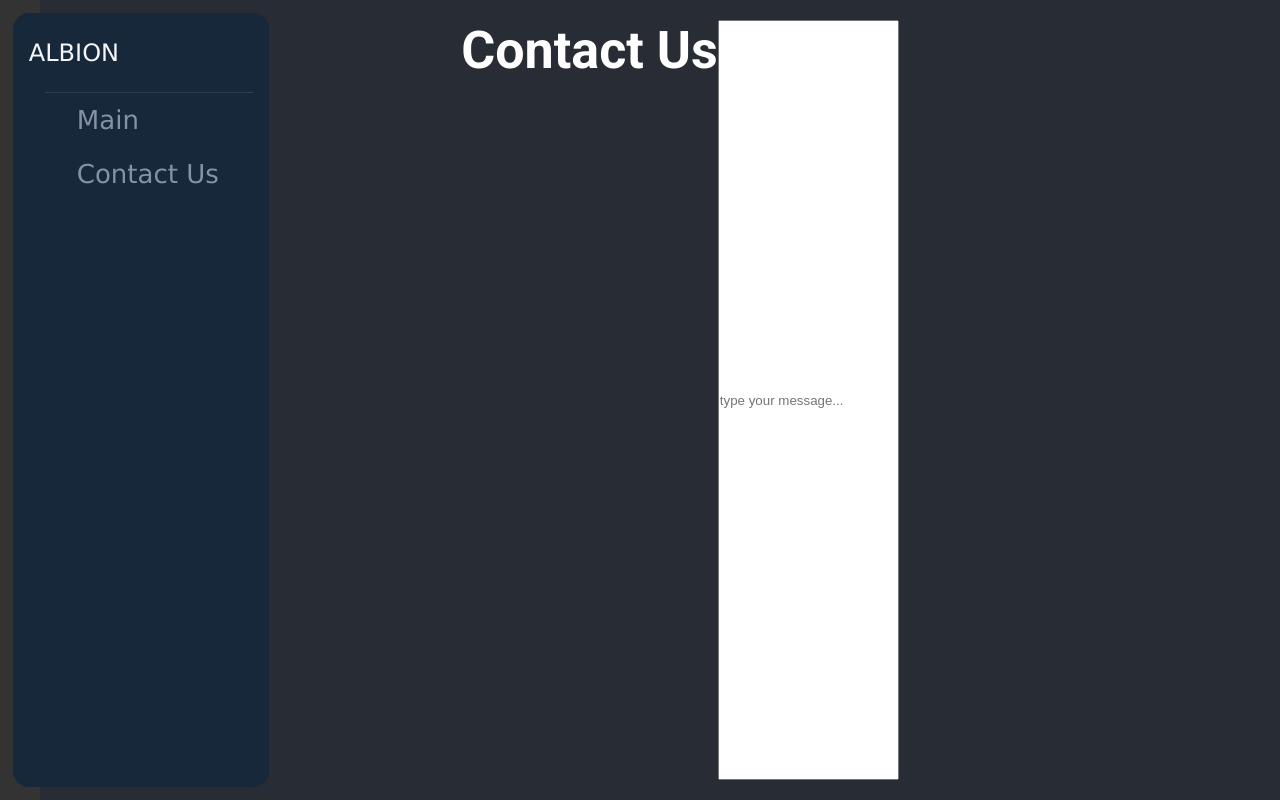
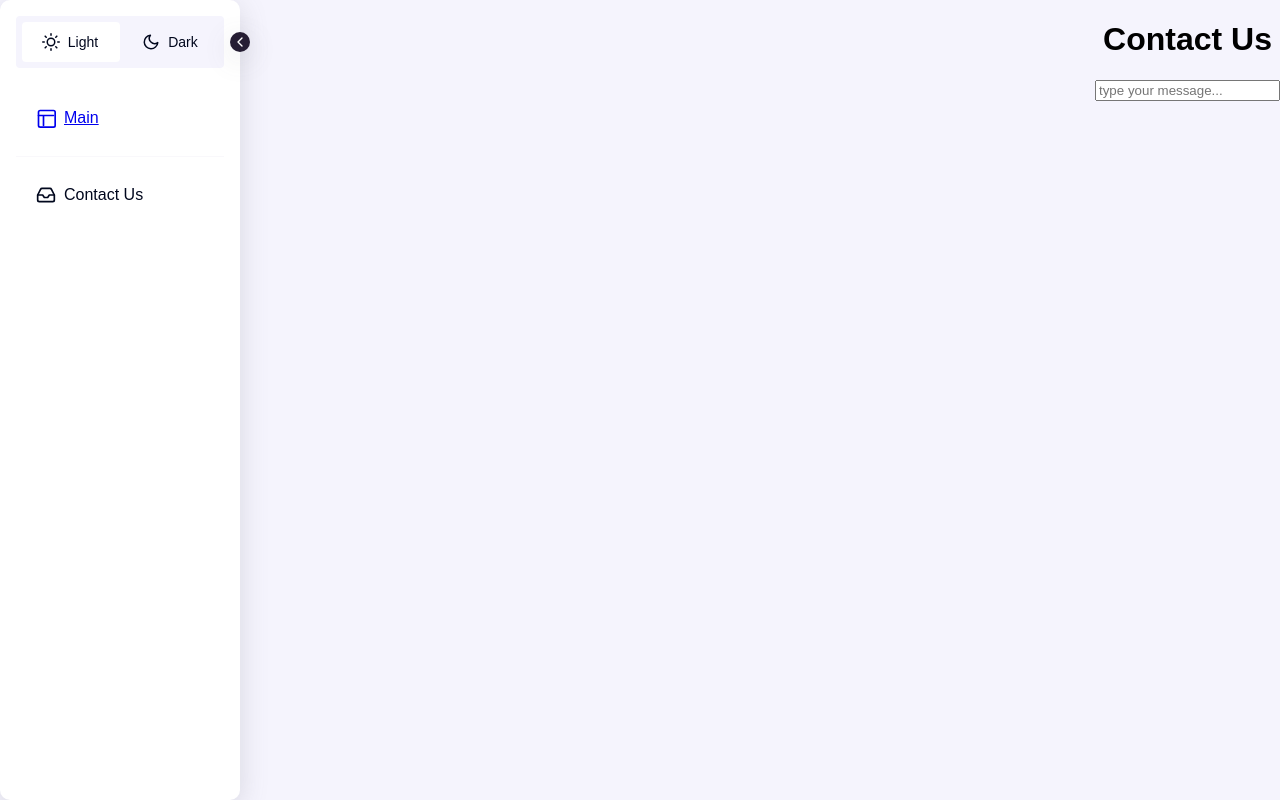
Before and after one commit to Volodymyr-Bauzi/albion-website, a React (Create React App) app: page /contact-us in a window 1280 px wide. Built offline with nearby package versions, Linux system fonts and the light colour scheme.

Commit message:
changed side navbar

```diff
--- a/src/App.js
+++ b/src/App.js
@@ -8,8 +8,6 @@ import './base.scss';
 
 function App() {
   return (
-    <div className="App">
-      <header className="App-header">
     <Router>
       <Helmet>
         <title>Pogo</title>
@@ -19,8 +17,6 @@ function App() {
         <Route path="/contact-us" element={<ContactUs />} />
       </Routes>
     </Router>
-      </header>
-    </div>
   );
 }
 
--- a/src/base.scss
+++ b/src/base.scss
@@ -1,35 +1,21 @@
-@import url('https://fonts.googleapis.com/css2?family=Roboto:wght@400;700&display=swap');
 @import './variables.scss';
 
 * {
+  box-sizing: border-box;
+}
+
+html,
+body {
+  width: 100%;
   margin: 0;
-  padding: 0;
+  height: 100%;
+  font-family: 'Poppins', sans-serif;
 }
 
 body {
-  font-family: $font-family-roboto;
+  background-color: var(--main-bg);
+  transition: 0.3s ease-in-out;
+  display: flex;
+  justify-content: center;
+  align-items: center;
 }
-
-.App {
-  text-align: center;
-}
-
-.App-logo {
-  height: 40vmin;
-  pointer-events: none;
-}
-
-.App-header {
-  background-color: #282c34;
-  min-height: 100vh;
-  display: flex;
-  flex-direction: column;
-  align-items: center;
-  justify-content: center;
-  font-size: calc(10px + 2vmin);
-  color: white;
-}
-
-.App-link {
-  color: #61dafb;
-}
--- a/src/components/Body/Body.module.scss
+++ b/src/components/Body/Body.module.scss
@@ -3,24 +3,16 @@
 
   width: 100vw;
   height: 100vh;
+  overflow: hidden;
 
   .bodyNav {
-    position: fixed;
-    top: 0;
-    left: 0;
-    height: 100%;
-    background-color: #333;
-    color: white;
-    padding: 20px;
-    box-sizing: border-box;
+    flex: 1 0 10%;
   }
 
   .bodyMain {
-    margin-left: 80px;
-    padding: 20px;
-    box-sizing: border-box;
     display: flex;
-    justify-content: center;
-    width: 100vw;
+    flex-direction: column;
+    align-items: center;
+    height: 100%;
   }
 }
--- a/src/components/NavigationBar/NavigationBar.js
+++ b/src/components/NavigationBar/NavigationBar.js
@@ -1,9 +1,13 @@
 import {useLocation, useNavigate} from 'react-router-dom';
 import s from './NavigationBar.module.scss';
+import {useEffect, useState} from 'react';
 
 const NavigationBar = () => {
   const navigate = useNavigate();
   const location = useLocation();
+
+  const [isShrinkView, setIsShrinkView] = useState(false);
+  const [isDarkMode, setIsDarkMode] = useState(false);
 
   const navigateTo = (path) => {
     navigate(path);
@@ -13,38 +17,138 @@ const NavigationBar = () => {
     return location.pathname === path ? 'active' : '';
   };
 
+  const handleSidebarView = () => {
+    setIsShrinkView(!isShrinkView);
+  };
+
+  const handleThemeChange = () => {
+    setIsDarkMode(!isDarkMode);
+    document.body.classList.toggle('dark');
+  };
+
+  useEffect(() => {
+    console.log(isDarkMode);
+  }, [isDarkMode]);
+
   return (
-    <>
-      <div id={s.navBar}>
-        {/* <input id={s.navToggle} /> */}
-        <div id={s.navHeader}>
-          <a id={s.navTitle}>
-            A<i className={`${s.fab} ${s.faCodepen}`}></i>LBION
-          </a>
-          {/* <label for="nav-toggle">
-            <span id={s.navToggleBurger}></span>
-          </label> */}
-          <hr />
+    <div className={`${s.sidebarContainer} ${isShrinkView ? s.shrink : ''}`}>
+      <button
+        className={s.sidebarViewButton}
+        type="button"
+        aria-label={isShrinkView ? 'Expand Sidebar' : 'Shrink Sidebar'}
+        title={isShrinkView ? 'Expand' : 'Shrink'}
+        onClick={handleSidebarView}
+      >
+        <svg
+          xmlns="http://www.w3.org/2000/svg"
+          width="24"
+          height="24"
+          viewBox="0 0 24 24"
+          fill="none"
+          stroke="currentColor"
+          stroke-width="2"
+          stroke-linecap="round"
+          stroke-linejoin="round"
+          class="feather feather-chevron-left"
+        >
+          <polyline points="15 18 9 12 15 6" />
+        </svg>
+      </button>
+      <div id={s.sidebarWrapper}>
+        <div className={s.sidebarThemeContainer}>
+          <label
+            labelfor="theme-toggle"
+            className={`${s.sidebarThemeLabel} ${isDarkMode ? s.switched : ''}`}
+          >
+            <input
+              className={s.sidebarThemeInput}
+              type="checkbox"
+              id={s.themeToggle}
+              onChange={handleThemeChange}
+            />
+            <div className={`${s.sidebarThemeType} ${s.light}`}>
+              <svg
+                xmlns="http://www.w3.org/2000/svg"
+                width="24"
+                height="24"
+                viewBox="0 0 24 24"
+                fill="none"
+                stroke="currentColor"
+                stroke-width="2"
+                stroke-linecap="round"
+                stroke-linejoin="round"
+                className={s.sidebarListIcon}
+              >
+                <circle cx="12" cy="12" r="5" />
+                <path d="M12 1v2M12 21v2M4.22 4.22l1.42 1.42M18.36 18.36l1.42 1.42M1 12h2M21 12h2M4.22 19.78l1.42-1.42M18.36 5.64l1.42-1.42" />
+              </svg>
+              <span className={s.sidebarThemeInputText}>Light</span>
+            </div>
+            <div className={`${s.sidebarThemeType} ${s.dark}`}>
+              <svg
+                xmlns="http://www.w3.org/2000/svg"
+                width="24"
+                height="24"
+                viewBox="0 0 24 24"
+                fill="none"
+                stroke="currentColor"
+                stroke-width="2"
+                stroke-linecap="round"
+                stroke-linejoin="round"
+                className={s.sidebarListIcon}
+              >
+                <path d="M21 12.79A9 9 0 1 1 11.21 3 7 7 0 0 0 21 12.79z" />
+              </svg>
+              <span className={s.sidebarThemeInputText}>Dark</span>
+            </div>
+          </label>
         </div>
-        <div id={s.navContent}>
-          <div
-            className={`${s.navButton} ${isActive('/')}`}
+        <ul className={s.sidebarList}>
+          <li
+            className={`${s.sidebarListItem}  ${isActive('/')}`}
             onClick={() => navigateTo('/')}
           >
-            <i className={`${s.fas} ${s.faPalette}`}></i>
-            <span>Main</span>
-          </div>
-          <div
-            className={`${s.navButton} ${isActive('/contact-us')}`}
+            <a href="#">
+              <svg
+                xmlns="http://www.w3.org/2000/svg"
+                fill="none"
+                stroke="currentColor"
+                viewBox="0 0 24 24"
+                stroke-width="2"
+                stroke-linecap="round"
+                stroke-linejoin="round"
+                className={s.sidebarListIcon}
+              >
+                <rect x="3" y="3" rx="2" ry="2" className={s.sidebarListIcon} />
+                <path d="M3 9h18M9 21V9" />
+              </svg>
+              <span className={s.sidebarListItemText}>Main</span>
+            </a>
+          </li>
+          <li
+            className={`${s.sidebarListItem} ${isActive('/contact-us')}`}
             onClick={() => navigateTo('/contact-us')}
           >
-            <i className={`${s.fas} ${s.faImages}`}></i>
-            <span>Contact Us</span>
-          </div>
-          <div id={s.navContentHighlight}></div>
-        </div>
+            <a>
+              <svg
+                xmlns="http://www.w3.org/2000/svg"
+                viewBox="0 0 24 24"
+                fill="none"
+                stroke="currentColor"
+                stroke-width="2"
+                stroke-linecap="round"
+                stroke-linejoin="round"
+                className={s.sidebarListIcon}
+              >
+                <polyline points="22 12 16 12 14 15 10 15 8 12 2 12" />
+                <path d="M5.45 5.11L2 12v6a2 2 0 0 0 2 2h16a2 2 0 0 0 2-2v-6l-3.45-6.89A2 2 0 0 0 16.76 4H7.24a2 2 0 0 0-1.79 1.11z" />
+              </svg>
+              <span className={s.sidebarListItemText}>Contact Us</span>
+            </a>
+          </li>
+        </ul>
       </div>
-    </>
+    </div>
   );
 };
 
--- a/src/components/NavigationBar/NavigationBar.module.scss
+++ b/src/components/NavigationBar/NavigationBar.module.scss
@@ -1,238 +1,280 @@
-:root {
-  --background: #9c88ff;
-  --navbar-width: 256px;
-  --navbar-width-min: 80px;
-  --navbar-dark-primary: #18283b;
-  --navbar-dark-secondary: #2c3e50;
-  --navbar-light-primary: #f5f6fa;
-  --navbar-light-secondary: #8392a5;
+.sidebarContainer {
+  background-color: var(--main-container-bg);
+  box-shadow: var(--container-shadow);
+  border-radius: 10px;
+  padding: 16px;
+  transition: width 0.3s ease-in-out;
+  position: relative;
+  width: 240px;
+  height: 100vh;
+  margin-bottom: 10rem;
+
+  &.shrink {
+    width: 92px;
   }
-html,
-body {
-  margin: 0;
-  background: var(--background);
+
+  .sidebarViewButton {
+    position: absolute;
+    width: 20px;
+    height: 20px;
+    border-radius: 50%;
+    border: none;
+    right: -10px;
+    top: 32px;
+    display: flex;
+    align-items: center;
+    padding: 0;
+    cursor: pointer;
+    transition: 0.3s ease-in-out;
+    color: #fff;
+    box-shadow: var(--container-shadow);
+    background-color: var(--secondary-bg);
+    display: flex;
+    align-items: center;
+    justify-content: center;
+
+    &:hover {
+      opacity: 0.8;
     }
-#navToggle:checked {
-  & ~ #navHeader {
-    width: calc(var(--navbar-width-min) - 16px);
+    svg {
+      width: 16px;
     }
-  & ~ #navContent,
-  & ~ #navFooter {
-    width: var(--navbar-width-min);
+    .shrink & {
+      transform: rotatey(-180deg);
     }
-  & ~ #navHeader {
-    #navTitle {
+  }
+
+  .sidebarWrapper {
+    display: flex;
+    flex-direction: column;
+    height: 100%;
+
+    @media screen and (max-height: 520px) {
+      overflow-y: auto;
+      overflow-x: hidden;
+    }
+  }
+
+  .sidebarThemeInput {
     opacity: 0;
-      pointer-events: none;
-      transition: opacity 0.1s;
+    width: 0;
+    height: 0;
+    position: absolute;
   }
-    label[for='nav-toggle'] {
-      left: calc(50% - 8px);
-      transform: translate(-50%);
+
+  .sidebarThemeInputText {
+    font-size: 14px;
+    opacity: 1;
+    transform: translatex(0);
+    transition: 0.2s ease-in-out;
+    white-space: nowrap;
+    overflow: hidden;
+    text-overflow: ellipsis;
+    .shrink & {
+      width: 0;
+      opacity: 0;
+      transform: translatex(-8px);
     }
-    #navToggleBurger {
-      background: var(--navbar-light-primary);
+  }
 
-      &:before,
-      &::after {
-        width: 16px;
-        background: var(--navbar-light-secondary);
-        transform: translate(0, 0) rotate(0deg);
+  .sidebarThemeType {
+    width: 50%;
+    display: flex;
+    align-items: center;
+    justify-content: center;
+    padding: 12px 8px;
+    text-align: center;
+    z-index: 1;
+    flex-shrink: 0;
+    line-height: 20px;
+
+    .shrink & {
+      width: 100%;
+    }
+  }
+
+  .sidebarThemeContainer {
+    padding: 4px;
+    border-radius: 4px;
+    color: var(--text-color);
+    overflow: hidden;
+    background-color: var(--main-bg);
+    overflow: hidden;
+    flex-shrink: 0;
+  }
+
+  .sidebarThemeLabel {
+    display: flex;
+    justify-content: space-between;
+    position: relative;
+    cursor: pointer;
+
+    svg {
+      width: 18px;
+      height: 18px;
+    }
+    &.switched {
+      .shrink & .light {
+        display: none;
+      }
+      &:before {
+        left: 50%;
+        .shrink & {
+          left: 2px;
         }
       }
     }
-  & ~ #navContent {
-    .navButton {
-      span {
-        opacity: 0;
-        transition: opacity 0.1s;
+
+    &:not(.switched) .shrink & .dark {
+      display: none;
     }
-      .fas {
-        min-width: calc(100% - 16px);
+    &:before {
+      content: '';
+      position: absolute;
+      z-index: 0;
+      display: inline-block;
+      width: calc(50% - 2px);
+      height: calc(100% - 4px);
+      border-radius: 4px;
+      background-color: var(--main-container-bg);
+      left: 2px;
+      top: 50%;
+      transform: translatey(-50%);
+      transition: left 0.3s ease;
+
+      .shrink & {
+        width: calc(100% - 4px);
       }
     }
   }
-  & ~ #nav-footer {
-    #nav-footer-avatar {
-      margin-left: 0;
-      left: 50%;
-      transform: translate(-50%);
+
+  .sidebarList {
+    list-style: none;
+    padding: 0;
+    margin: 12px 0 0;
   }
-    #nav-footer-titlebox,
-    label[for='nav-footer-toggle'] {
+
+  .sidebarListItem {
+    color: var(--text-color);
+    display: flex;
+    align-items: center;
+    animation: fadeInItem 0.6s forwards;
+    transition: background 0.2s ease-in;
+    transform: translatex(-16px);
     opacity: 0;
-      transition: opacity 0.1s;
-      pointer-events: none;
+    padding: 8px 0;
+    position: relative;
+
+    .shrink & span {
+      visibility: hidden;
+    }
+    &.active a {
+      background-color: var(--main-bg);
+    }
+    &:not(.active) a:hover {
+      background-color: var(--item-hover);
+    }
+    &:hover .sidebar-listItemText {
+      display: inline-block;
+      opacity: 1;
+      left: calc(100% + 8px);
+      visibility: visible;
+    }
+    + li {
+      border-top: 1px solid var(--item-hover);
+    }
+    a {
+      width: 100%;
+      padding: 20px;
+      border-radius: 4px;
+      display: flex;
+      align-items: center;
+      cursor: pointer;
     }
   }
+
+  .sidebarListIcon {
+    width: 20px;
+    height: 20px;
+    display: inline-block;
+    margin-right: 8px;
+    flex-shrink: 0;
+
+    .shrink & {
+      margin-right: 0;
     }
-#navBar {
-  position: absolute;
-  left: 1vw;
-  top: 1vw;
-  height: calc(100% - 2vw);
-  background: var(--navbar-dark-primary);
-  border-radius: 16px;
+  }
+
+  .sidebarProfileSection {
     display: flex;
-  flex-direction: column;
-  color: var(--navbar-light-primary);
-  font-family: Verdana, Geneva, Tahoma, sans-serif;
+    align-items: center;
+    margin-top: auto;
+    border: 1px solid var(--item-hover);
+    padding: 8px 10px;
+    border-radius: 28px;
     overflow: hidden;
-  user-select: none;
+    height: 60px;
+    flex-shrink: 0;
+    transition: background 0.3s ease-in-out;
+    cursor: pointer;
 
-  hr {
-    margin: 0;
-    position: relative;
-    left: 16px;
-    width: calc(100% - 32px);
-    border: none;
-    border-top: solid 1px var(--navbar-dark-secondary);
+    &:hover {
+      background-color: var(--item-hover);
     }
-  a {
-    color: inherit;
-    text-decoration: inherit;
+
+    img {
+      width: 40px;
+      height: 40px;
+      border-radius: 50%;
+      object-fit: cover;
+      margin-right: 8px;
+      flex-shrink: 0;
     }
-  input[type='checkbox'] {
+
+    span {
+      white-space: nowrap;
+      overflow: hidden;
+      text-overflow: ellipsis;
+      color: var(--text-color);
+    }
+
+    .shrink & span {
       display: none;
     }
-}
-#navHeader {
-  position: relative;
-  width: var(--navbar-width);
-  left: 16px;
-  width: calc(var(--navbar-width) - 16px);
-  min-height: 80px;
-  background: var(--navbar-dark-primary);
-  border-radius: 16px;
-  z-index: 2;
-  display: flex;
-  align-items: center;
-  transition: width 0.2s;
-
-  hr {
-    position: absolute;
-    bottom: 0;
+    .shrink & {
+      border-radius: 50%;
     }
   }
-#navTitle {
-  font-size: 1.5rem;
-  transition: opacity 1s;
-}
-label[for='nav-toggle'] {
-  position: absolute;
-  right: 0;
-  width: 3rem;
-  height: 100%;
-  display: flex;
-  align-items: center;
-  justify-content: center;
-  cursor: pointer;
-}
-#navToggleBurger {
-  position: relative;
-  width: 16px;
-  height: 2px;
-  background: var(--navbar-dark-primary);
-  border-radius: 99px;
-  transition: background 0.2s;
 
-  &:before,
-  &:after {
-    content: '';
-    position: absolute;
-    top: -6px;
-    width: 10px;
-    height: 2px;
-    background: var(--navbar-light-primary);
-    border-radius: 99px;
-    transform: translate(2px, 8px) rotate(30deg);
-    transition: 0.2s;
-  }
-  &:after {
-    top: 6px;
-    transform: translate(2px, -8px) rotate(-30deg);
+  .sidebarListItemText {
+    white-space: nowrap;
+    overflow: hidden;
+    text-overflow: ellipsis;
+    line-height: 20px;
   }
 }
-#navContent {
-  margin: -16px 0;
-  padding: 16px 0;
-  position: relative;
-  flex: 1;
-  width: var(--navbar-width);
-  background: var(--navbar-dark-primary);
-  box-shadow: 0 0 0 16px var(--navbar-dark-primary);
-  direction: rtl;
-  overflow-x: hidden;
-  transition: width 0.2s;
 
-  &::-webkit-scrollbar {
-    width: 8px;
-    height: 8px;
+.shrink .sidebarListItemText {
+  position: absolute;
+  padding: 8px;
+  left: 100%;
+  opacity: 0;
+  background-color: var(--secondary-bg);
+  color: #fff;
+  font-size: 12px;
+  border-radius: 4px;
+  transition: left 0.3s ease-in-out, opacity 0.3s ease-in-out;
 }
-  &::-webkit-scrollbar-thumb {
-    border-radius: 99px;
-    background-color: #d62929;
-  }
-  &::-webkit-scrollbar-button {
-    height: 16px;
+
+@for $i from 0 through 5 {
+  .sidebarListItem:nth-child(n + #{$i}) {
+    animation-delay: $i * 0.2s;
   }
 }
-#navContentHighlight {
-  position: absolute;
-  left: 16px;
-  top: -54 - 16px;
-  width: calc(100% - 16px);
-  height: 54px;
-  background: var(--background);
-  background-attachment: fixed;
-  border-radius: 16px 0 0 16px;
-  transition: top 0.2s;
 
-  &:before,
-  &:after {
-    content: '';
-    position: absolute;
-    right: 0;
-    bottom: 100%;
-    width: 32px;
-    height: 32px;
-    border-radius: 50%;
-    box-shadow: 16px 16px var(--background);
-  }
-  &:after {
-    top: 100%;
-    box-shadow: 16px -16px var(--background);
+@keyframes fadeInItem {
+  100% {
+    transform: translatex(0px);
+    opacity: 1;
   }
 }
-.navButton {
-  position: relative;
-  margin-left: 16px;
-  height: 54px;
-  display: flex;
-  align-items: center;
-  color: var(--navbar-light-secondary);
-  direction: ltr;
-  cursor: pointer;
-  z-index: 1;
-  transition: color 0.2s;
-
-  span {
-    transition: opacity 1s;
-  }
-  .fas {
-    transition: min-width 0.2s;
-  }
-  @for $i from 1 through 8 {
-    &:nth-of-type(#{$i}):hover {
-      color: var(--navbar-dark-primary);
-
-      & ~ #navContentHighlight {
-        top: ($i - 1) * 54 + 16px;
-      }
-    }
-  }
-}
-#navBar .fas {
-  min-width: 3rem;
-  text-align: center;
-}
--- a/src/pages/ContactUs/ContactUs.js
+++ b/src/pages/ContactUs/ContactUs.js
@@ -2,12 +2,10 @@ import Body from '../../components/Body';
 
 const ContactUs = () => {
   return (
-    <div>
-      <Body>
-        <h1>Contact Us</h1>
-        <input placeholder="type your message..." />
-      </Body>
-    </div>
+    <Body>
+      <h1>Contact Us</h1>
+      <input placeholder="type your message..." />
+    </Body>
   );
 };
 
--- a/src/variables.scss
+++ b/src/variables.scss
@@ -1 +1,20 @@
 $font-family-roboto: 'Roboto', sans-serif;
+
+body {
+  --main-bg: #f5f4fd;
+  --item-hover: #f9f8fb;
+  --secondary-bg: #251d33;
+  --main-container-bg: #fff;
+  --container-shadow: rgba(100, 100, 111, 0.2) 0px 7px 29px 0px;
+  --text-color: #00071d;
+}
+
+body.dark {
+  --main-bg: #00071d;
+  --item-hover: #1c2339;
+  --secondary-bg: #36415e;
+  --main-container-bg: #131c31;
+  --text-color: #fff;
+  --tooltip-bg: #251d33;
+  --container-shadow: rgba(#131c31, 0.2) 0px 7px 29px 0px;
+}
```
Also changed, not shown: src/pages/Main/Main.js (+3 -5 lines). Lines whose indentation alone changed are shown as unchanged.
